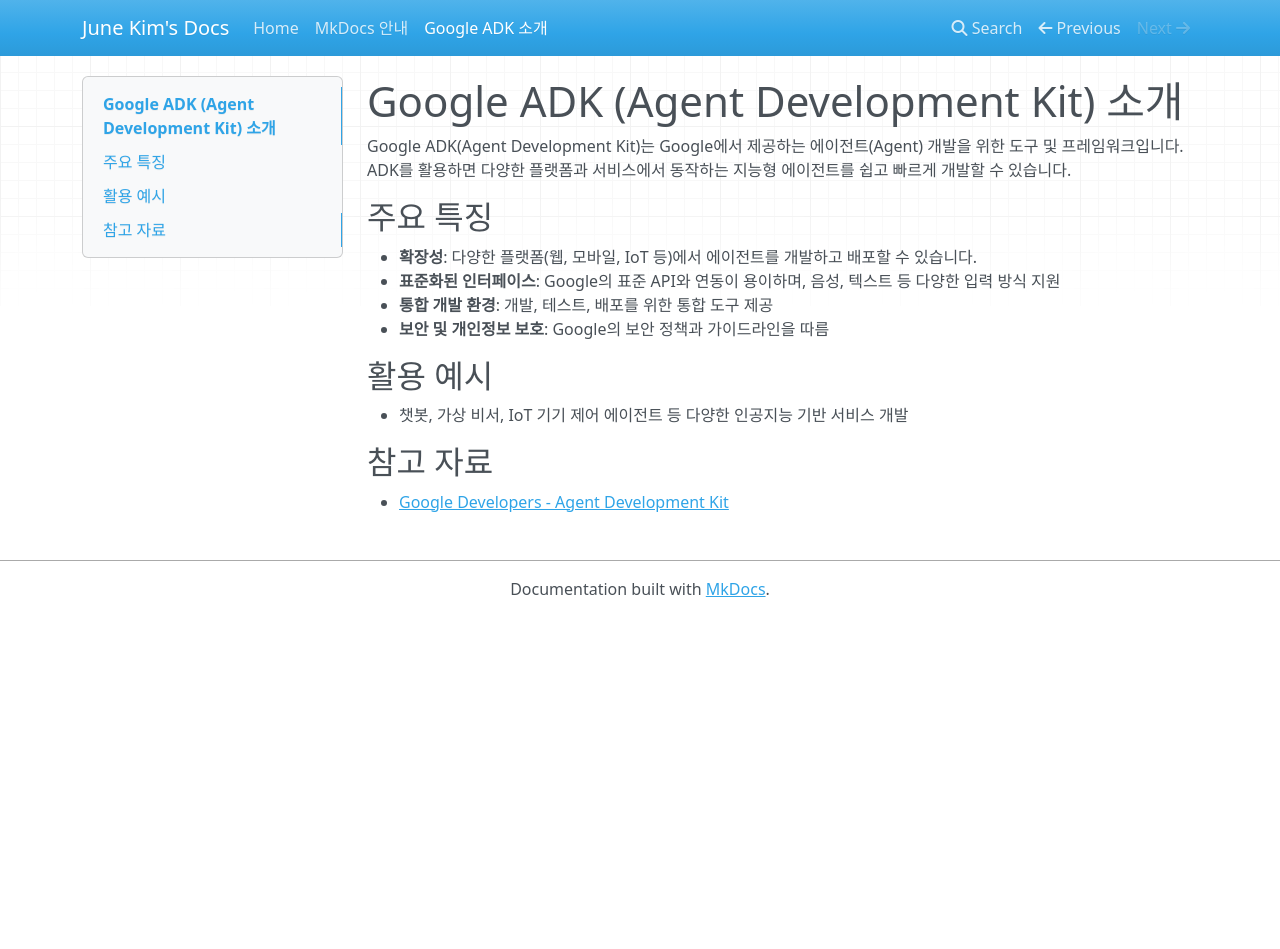
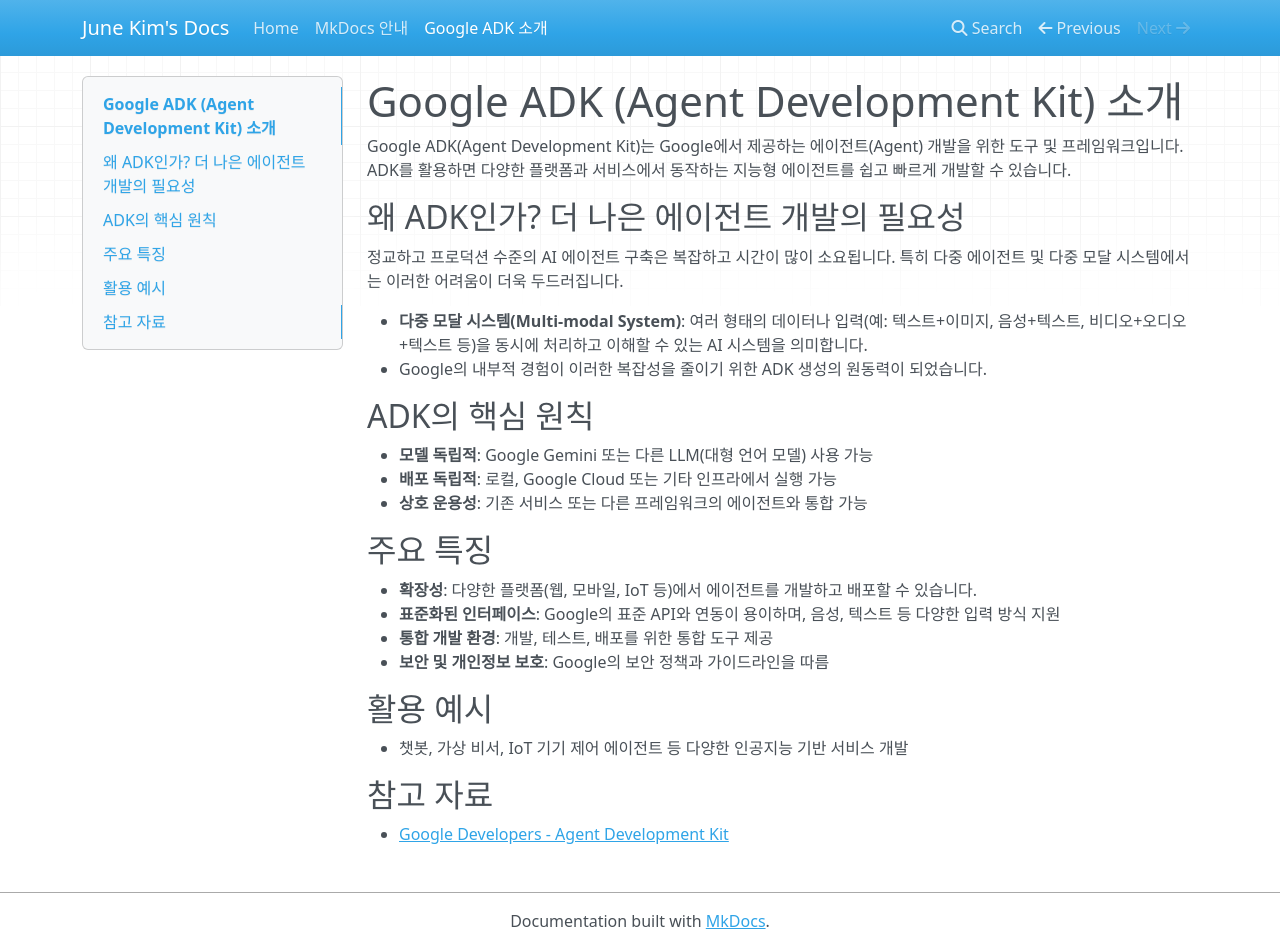
Before and after one commit to junho85/my-wiki, an MkDocs documentation site: the page built from docs/google-adk.md, in a window 1280 px wide and 949 px high. Built offline with MkDocs 1.6.1, drawn with Linux system fonts in a browser that asks for light colours; nearby versions of some CDN libraries.

Commit message:
Expand `google-adk.md` with "Why ADK?" section and core principles

```diff
--- a/docs/google-adk.md
+++ b/docs/google-adk.md
@@ -1,6 +1,19 @@
 # Google ADK (Agent Development Kit) 소개
 
 Google ADK(Agent Development Kit)는 Google에서 제공하는 에이전트(Agent) 개발을 위한 도구 및 프레임워크입니다. ADK를 활용하면 다양한 플랫폼과 서비스에서 동작하는 지능형 에이전트를 쉽고 빠르게 개발할 수 있습니다.
+
+## 왜 ADK인가? 더 나은 에이전트 개발의 필요성
+
+정교하고 프로덕션 수준의 AI 에이전트 구축은 복잡하고 시간이 많이 소요됩니다. 특히 다중 에이전트 및 다중 모달 시스템에서는 이러한 어려움이 더욱 두드러집니다.
+
+- **다중 모달 시스템(Multi-modal System)**: 여러 형태의 데이터나 입력(예: 텍스트+이미지, 음성+텍스트, 비디오+오디오+텍스트 등)을 동시에 처리하고 이해할 수 있는 AI 시스템을 의미합니다.
+- Google의 내부적 경험이 이러한 복잡성을 줄이기 위한 ADK 생성의 원동력이 되었습니다.
+
+## ADK의 핵심 원칙
+
+- **모델 독립적**: Google Gemini 또는 다른 LLM(대형 언어 모델) 사용 가능
+- **배포 독립적**: 로컬, Google Cloud 또는 기타 인프라에서 실행 가능
+- **상호 운용성**: 기존 서비스 또는 다른 프레임워크의 에이전트와 통합 가능
 
 ## 주요 특징
 
```
